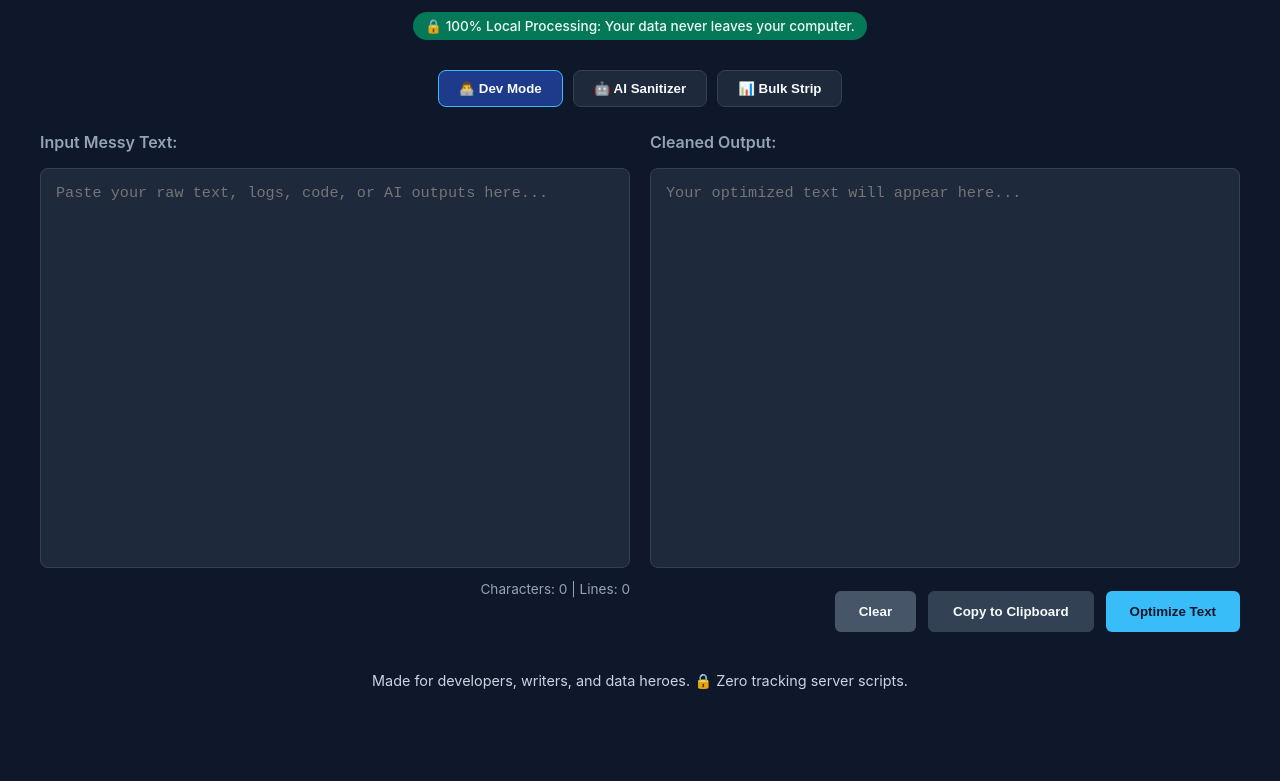
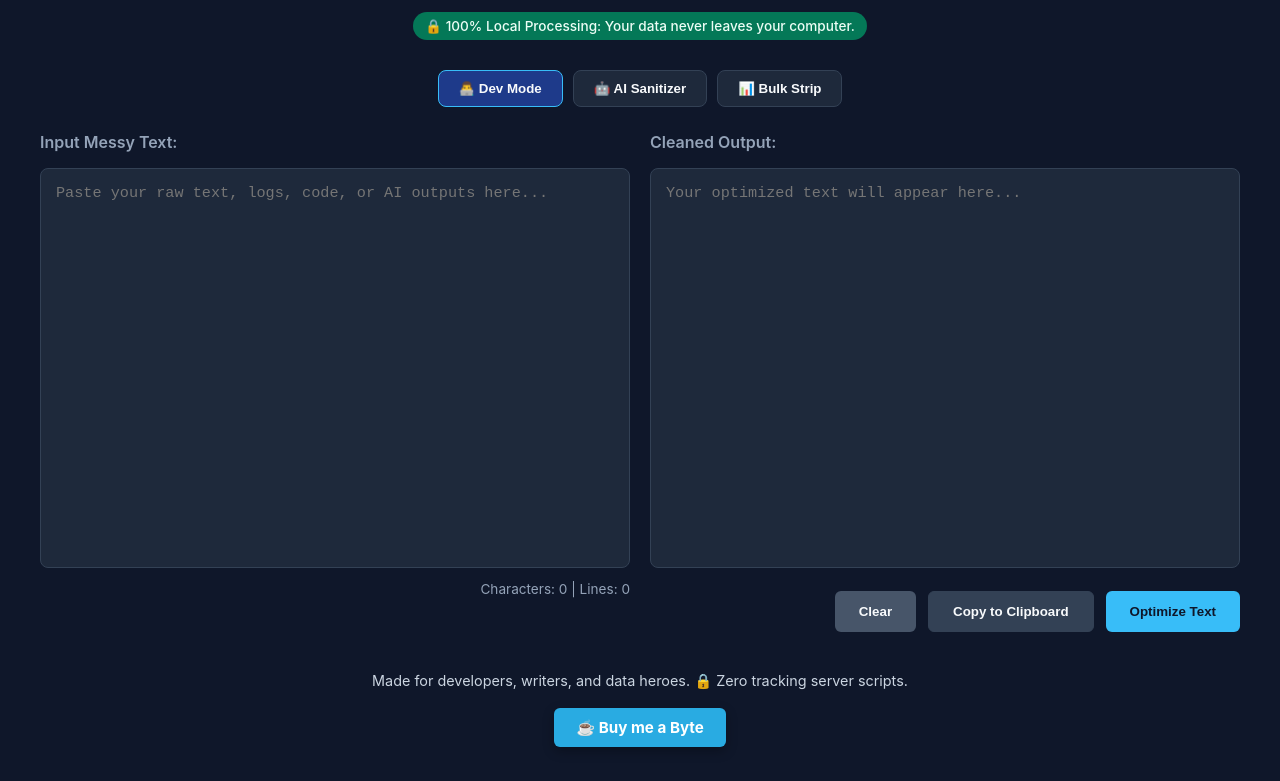
Before and after one commit to Trimtxt/trimtext, a plain HTML site: page index.html in a window 1280 px wide. Shown: the part 133-914 px from the top of the page. Before the commit the page ends 892 px from the top, so only its background shows below. Drawn offline with Linux system fonts and the light colour scheme.

Commit message:
Add files via upload

```diff
--- a/index.html
+++ b/index.html
@@ -40,17 +40,11 @@
                 </div>
             </div>
         </div>
-        <footer>
+               <footer>
             <p>Made for developers, writers, and data heroes. 🔒 Zero tracking server scripts.</p>
             <p style="margin-top: 18px;">
-                <a href="https://ko-fi.com" target="_blank" rel="noopener noreferrer" style="display: inline-block; transition: transform 0.2s ease;">
-                    <img src="https://ko-fi.com" alt="Support TrimTxt on Ko-fi" style="height: 38px; border-radius: 6px; box-shadow: 0 4px 12px rgba(0,0,0,0.2);" onerror="this.style.display='none';">
+                <a href="https://ko-fi.com" target="_blank" rel="noopener noreferrer" class="kofi-text-button">
+                    ☕ Buy me a Byte
                 </a>
             </p>
         </footer>
-
-</div>
-
-    <script src="script.js"></script>
-</body>
-</html>
--- a/style.css
+++ b/style.css
@@ -188,3 +188,21 @@ footer a:hover {
     color: #f0abfc;
     text-decoration: underline;
 }
+.kofi-text-button {
+    display: inline-block;
+    background-color: #29abe2; /* Premium Ko-fi Blue */
+    color: #ffffff !important;
+    padding: 10px 22px;
+    border-radius: 6px;
+    font-weight: 700;
+    font-size: 0.95rem;
+    text-decoration: none !important;
+    box-shadow: 0 4px 12px rgba(0, 0, 0, 0.3);
+    transition: transform 0.2s ease, background-color 0.2s ease;
+}
+
+.kofi-text-button:hover {
+    background-color: #1f8bae; /* Sleek dark blue when hovered */
+    transform: translateY(-2px); /* Gentle tactile lift effect */
+    color: #ffffff !important;
+}
```
